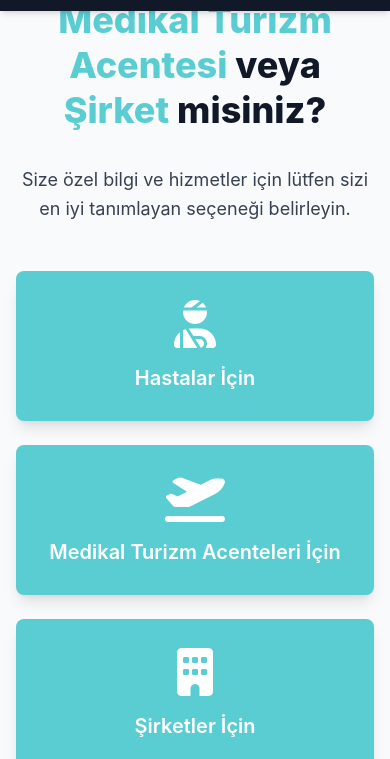
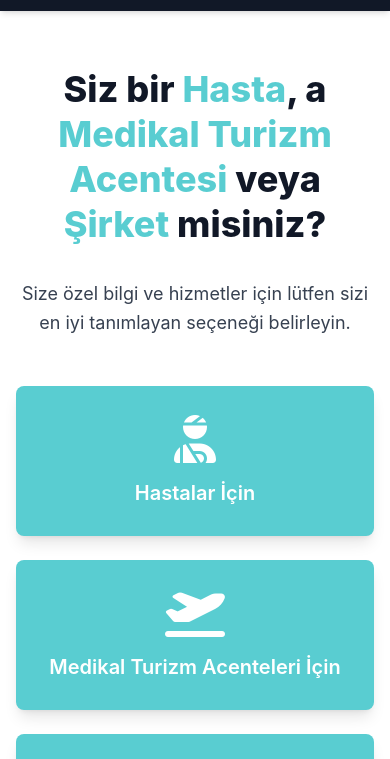
Before and after one commit to ArdaGuney17/GuneyGo, a website built with webpack: page iletişime-geçin.html in a window 390 px wide. Shown: the part 61-820 px from the top of the page. Built offline with nearby package versions, Linux system fonts and the light colour scheme.

Commit message:
mobil görünüm düzeltildi

```diff
--- a/iletişime-geçin.html
+++ b/iletişime-geçin.html
@@ -114,13 +114,11 @@
   </div>
 </nav>
 
-<main>
-  <section class="hero-section h-screen">
-    <div class="hero-overlay"></div>
-    <div class="hero-content h-full flex flex-col justify-center max-w-4xl mx-auto">
-      <div class="section-container container mx-auto px-4 max-w-4xl text-center">
+<main class="pt-16">
+  <section id="choice-section" class="section py-16 bg-white flex items-center justify-center min-h-[calc(100vh-200px)]">
+    <div class="section-container container mx-auto px-4 max-w-4xl text-center">
         <h2 class="text-4xl md:text-5xl font-extrabold text-gray-900 mb-8 leading-tight">
-          Siz bir <span class="text-[#59CDD1]">Hasta</span>, <span class="text-[#59CDD1]">Medikal Turizm Acentesi</span> veya <span class="text-[#59CDD1]">Şirket</span> misiniz?
+          Siz bir <span class="text-[#59CDD1]">Hasta</span>, a <span class="text-[#59CDD1]">Medikal Turizm Acentesi</span> veya <span class="text-[#59CDD1]">Şirket</span> misiniz?
         </h2>
         <p class="text-lg text-gray-700 leading-relaxed mb-12 max-w-2xl mx-auto">
           Size özel bilgi ve hizmetler için lütfen sizi en iyi tanımlayan seçeneği belirleyin.
```
Also changed, not shown: acenteler-için-iletişim.html (+1 -5 lines), contact-for-agencies.html (+1 -5 lines), contact-for-companies.html (+1 -4 lines), contact-for-patients.html (+1 -5 lines), contact-us.html (+2 -5 lines), hastalar-için-iletişim.html (+1 -5 lines), şirketler-için-iletişim.html (+1 -5 lines).
